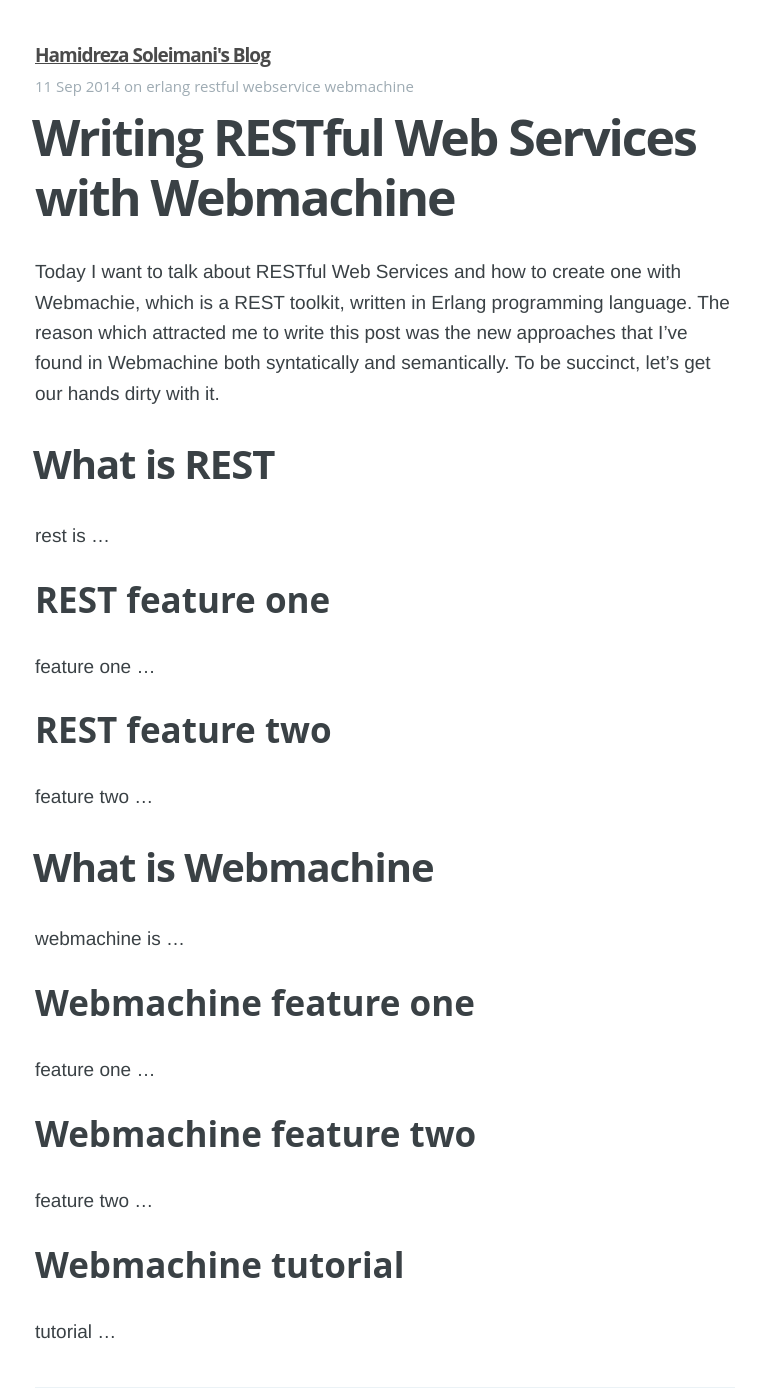
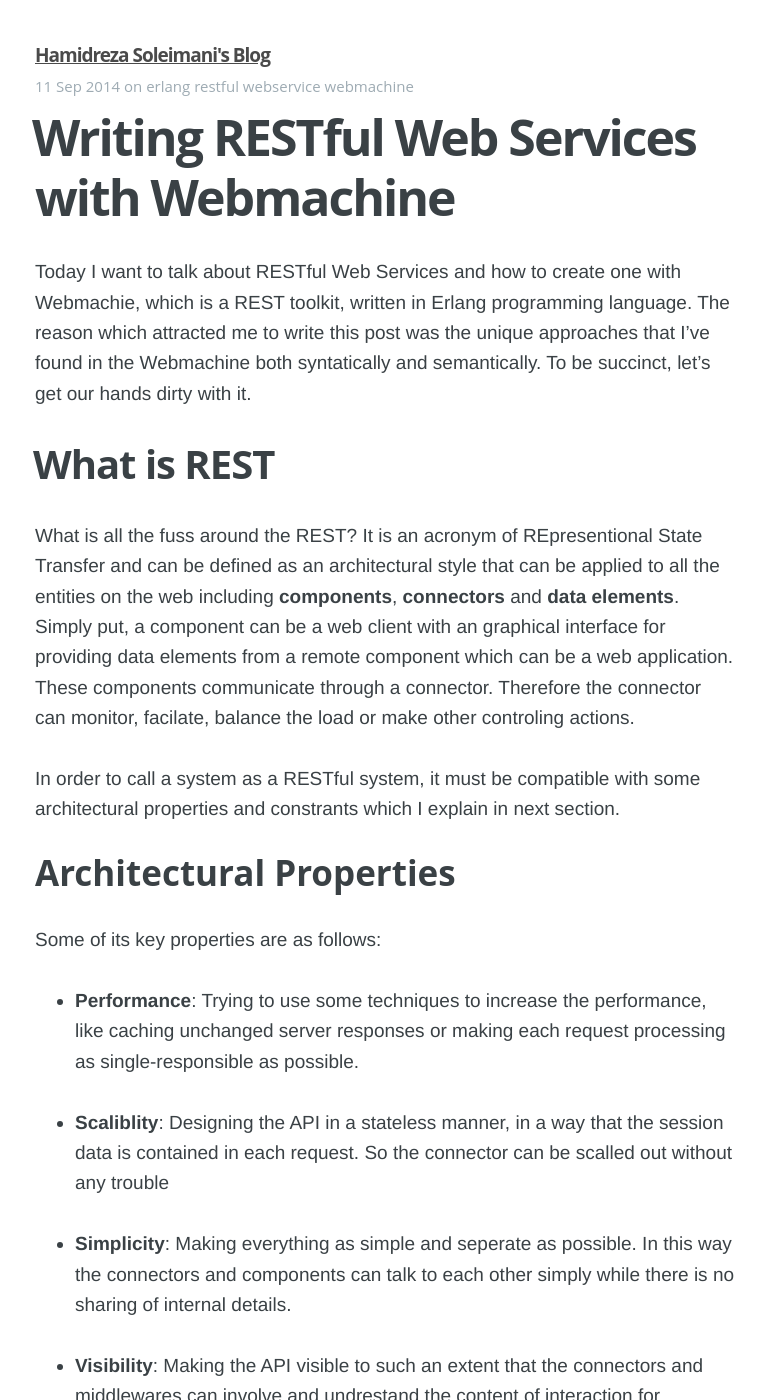
Before and after one commit to hamidreza-s/hamidreza-s.github.io, a Jekyll site: the page built from _posts/2014-09-11-writing-restful-web-services-with-webmachine.markdown, in a window 1280 px wide and 1400 px high. Shown: the whole window, without its empty margins (255-1020 px from the left). Built offline with Jekyll 4.4.1, drawn with Linux system fonts in a browser that asks for light colours; Markdown is read by kramdown in place of the engine named in the settings; some of the changed text lies outside the part shown.

Commit message:
add second section of rest/webmachine

```diff
--- a/_posts/2014-09-11-writing-restful-web-services-with-webmachine.markdown
+++ b/_posts/2014-09-11-writing-restful-web-services-with-webmachine.markdown
@@ -5,16 +5,29 @@ date: 2014-09-11 12:30:00
 categories: erlang restful webservice webmachine
 ---
 
-Today I want to talk about RESTful Web Services and how to create one with Webmachie, which is a REST toolkit, written in Erlang programming language. The reason which attracted me to write this post was the new approaches that I've found in Webmachine both syntatically and semantically. To be succinct, let's get our hands dirty with it.
+Today I want to talk about RESTful Web Services and how to create one with Webmachie, which is a REST toolkit, written in Erlang programming language. The reason which attracted me to write this post was the unique approaches that I've found in the Webmachine both syntatically and semantically. To be succinct, let's get our hands dirty with it.
 
 ## What is REST
-rest is ...
+What is all the fuss around the REST? It is an acronym of REpresentional State Transfer and can be defined as an architectural style that can be applied to all the entities on the web including __components__, __connectors__ and __data elements__. Simply put, a component can be a web client with an graphical interface for providing data elements from a remote component which can be a web application. These components communicate through a connector. Therefore the connector can monitor, facilate, balance the load or make other controling actions.
 
-### REST feature one
-feature one ...
+In order to call a system as a RESTful system, it must be compatible with some architectural properties and constrants which I explain in next section.
 
-### REST feature two
-feature two ...
+### Architectural Properties
+Some of its key properties are as follows:
+
+- __Performance__: Trying to use some techniques to increase the performance, like caching unchanged server responses or making each request processing as single-responsible as possible.
+
+- __Scaliblity__: Designing the API in a stateless manner, in a way that the session data is contained in each request. So the connector can be scalled out without any trouble
+
+- __Simplicity__: Making everything as simple and seperate as possible. In this way the connectors and components can talk to each other simply while there is no sharing of internal details.
+
+- __Visibility__: Making the API visible to such an extent that the connectors and middlewares can involve and undrestand the content of interaction for monitoring and regulating it.s
+
+- __Portability__, Designing you system in a way that you can move your components from one deployed location to another without any trouble in building and running it.
+
+
+### Architectural Constraints
+architectual constraints are ...
 
 ## What is Webmachine
 webmachine is ...
```
